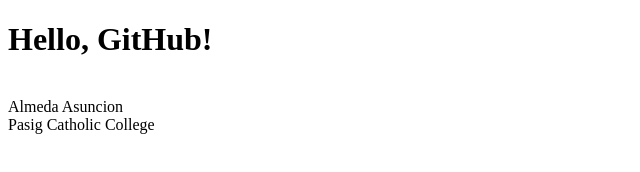
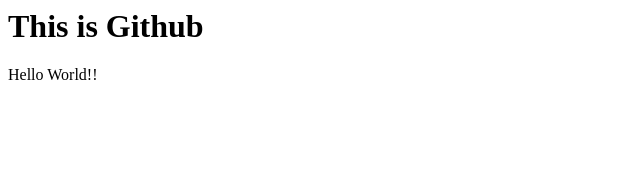
Before and after one commit to meda123456/it101_Asuncion, a plain HTML site: page index.html in a window 1280 px wide. Shown: the whole page, without its empty margins (0-640 px from the left). Drawn offline with Linux system fonts and the light colour scheme.

Commit message:
Update index.html
add index file

```diff
--- a/index.html
+++ b/index.html
@@ -1,13 +1,8 @@
-<!DOCTYPE html>
 <html>
-<head>
-<title>Hello Page</title>
-</head>
-<body>
-<h1>Hello, GitHub!</h1>
-  <br>
-  Almeda Asuncion
-  <br>
-  Pasig Catholic College
-</body>
+  <head>
+    <h1>This is Github</h1>
+  </head>
+  <body>
+    <p> Hello World!!</p>
+  </body>
 </html>
```
